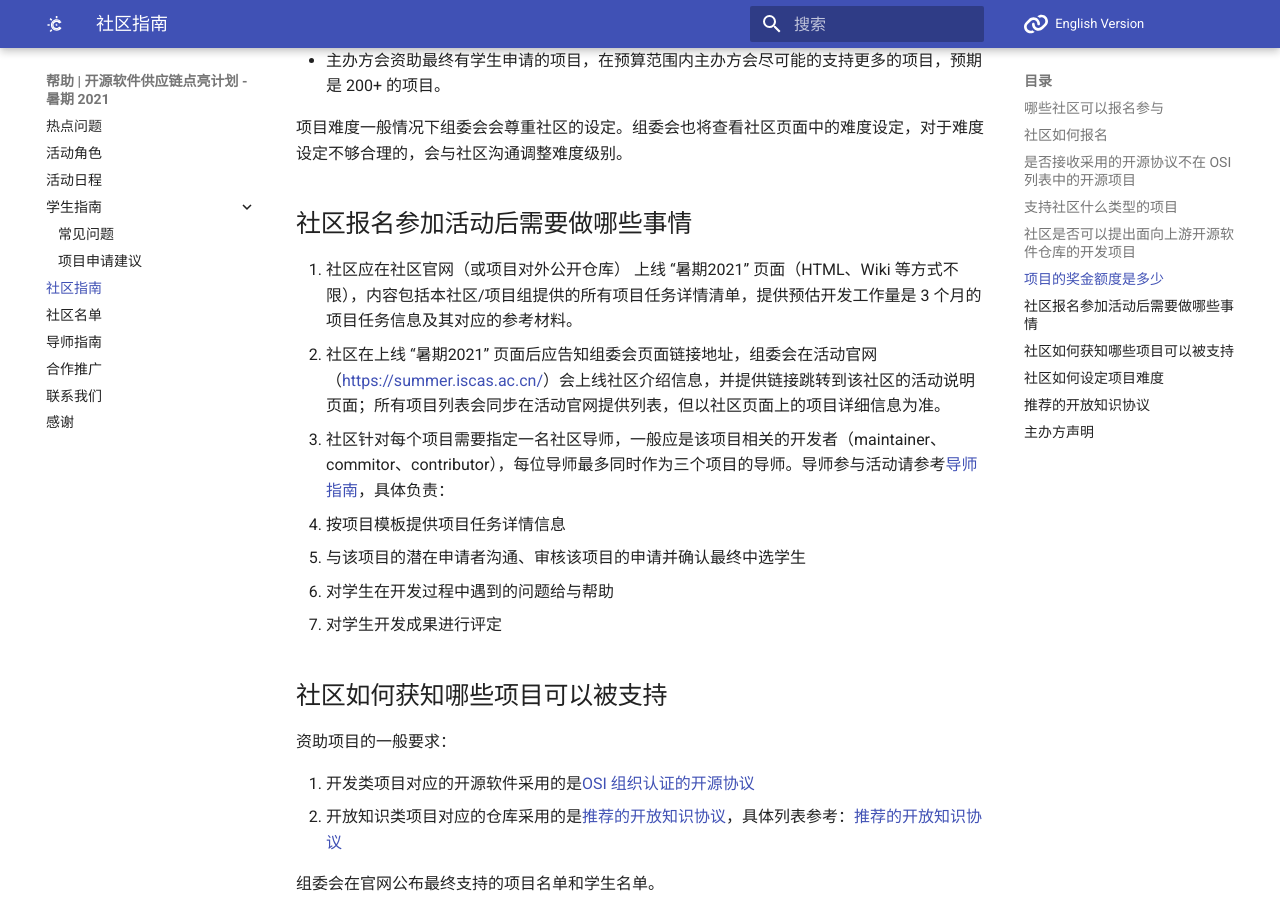
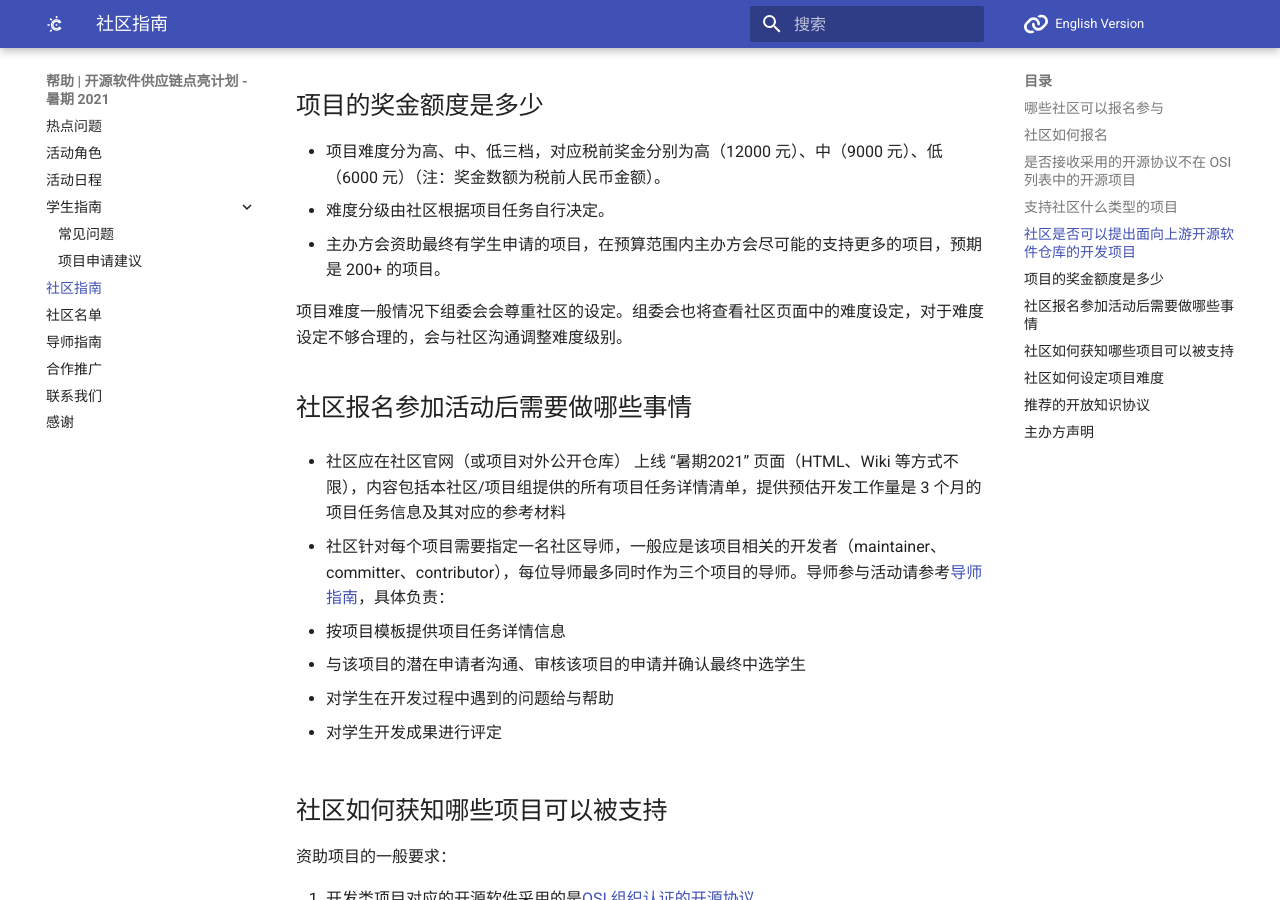
Before and after one commit to summer-ospp/help, an MkDocs documentation site: the page built from docs/community.md, in a window 1280 px wide and 900 px high, scrolled down 1196 px. Built offline with MkDocs 1.6.1 and Material for MkDocs 9.7.7, drawn with Linux system fonts in a browser that asks for light colours; comment, search, counter and statistics services are not loaded; some of the changed text lies outside the part shown.

Commit message:
Update community.md
针对“社区如何报名”及“报名后需做什么”做出了修改

```diff
--- a/docs/community.md
+++ b/docs/community.md
@@ -10,7 +10,15 @@
 
 ## 社区如何报名
 
-请根据 [**社区报名模板**](./assets/社区报名模板.txt) 填写社区相关信息，发送到邮箱 `summer@iscas.ac.cn`，主办方会与社区对接，讨论后续具体合作事宜。
+- 暑期2021 官方管理系统已正式上线，即日起社区可于系统内进行活动报名及项目发布。
+
+  - 系统官方链接： https://portal.summer-ospp.ac.cn/summer
+
+  - 请点击查看 [社区使用指南-开源软件供应链点亮计划管理系统](https://github.com/summer-ospp/help/blob/main/docs/assets/%E7%BB%84%E7%BB%87%E4%BD%BF%E7%94%A8%E6%8C%87%E5%8D%97-%E5%BC%80%E6%BA%90%E8%BD%AF%E4%BB%B6%E4%BE%9B%E5%BA%94%E9%93%BE%E7%82%B9%E4%BA%AE%E8%AE%A1%E5%88%92%E7%AE%A1%E7%90%86%E7%B3%BB%E7%BB%9F.pdf)
+
+- 活动官方沟通渠道：summer@iscas.ac.cn。
+
+  注：通过邮件报名成功的社区仍需在系统注册并填写社区信息，后续活动主要流程，包括学生项目申请，导师选择学生，中期审核，结项审核等主要流程，均将在系统中进行。相关功能将分批上线。
 
 ## 是否接收采用的开源协议不在 OSI 列表中的开源项目
 
@@ -37,13 +45,17 @@
 
 ## 社区报名参加活动后需要做哪些事情
 
-1. 社区应在社区官网（或项目对外公开仓库） 上线 “暑期2021” 页面（HTML、Wiki 等方式不限），内容包括本社区/项目组提供的所有项目任务详情清单，提供预估开发工作量是 3 个月的项目任务信息及其对应的参考材料。
-2. 社区在上线 “暑期2021” 页面后应告知组委会页面链接地址，组委会在活动官网（<https://summer.iscas.ac.cn/>）会上线社区介绍信息，并提供链接跳转到该社区的活动说明页面；所有项目列表会同步在活动官网提供列表，但以社区页面上的项目详细信息为准。
-3. 社区针对每个项目需要指定一名社区导师，一般应是该项目相关的开发者（maintainer、commitor、contributor），每位导师最多同时作为三个项目的导师。导师参与活动请参考[导师指南](mentor.md)，具体负责：
-   - 按项目模板提供项目任务详情信息
-   - 与该项目的潜在申请者沟通、审核该项目的申请并确认最终中选学生
-   - 对学生在开发过程中遇到的问题给与帮助
-   - 对学生开发成果进行评定
+- 社区应在社区官网（或项目对外公开仓库） 上线 “暑期2021” 页面（HTML、Wiki 等方式不限），内容包括本社区/项目组提供的所有项目任务详情清单，提供预估开发工作量是 3 个月的项目任务信息及其对应的参考材料
+
+- 社区针对每个项目需要指定一名社区导师，一般应是该项目相关的开发者（maintainer、committer、contributor），每位导师最多同时作为三个项目的导师。导师参与活动请参考[导师指南](https://github.com/summer-ospp/help/blob/main/docs/mentor.md)，具体负责：
+
+  - 按项目模板提供项目任务详情信息
+
+  - 与该项目的潜在申请者沟通、审核该项目的申请并确认最终中选学生
+
+  - 对学生在开发过程中遇到的问题给与帮助
+
+  - 对学生开发成果进行评定
 
 ## 社区如何获知哪些项目可以被支持
 
```
